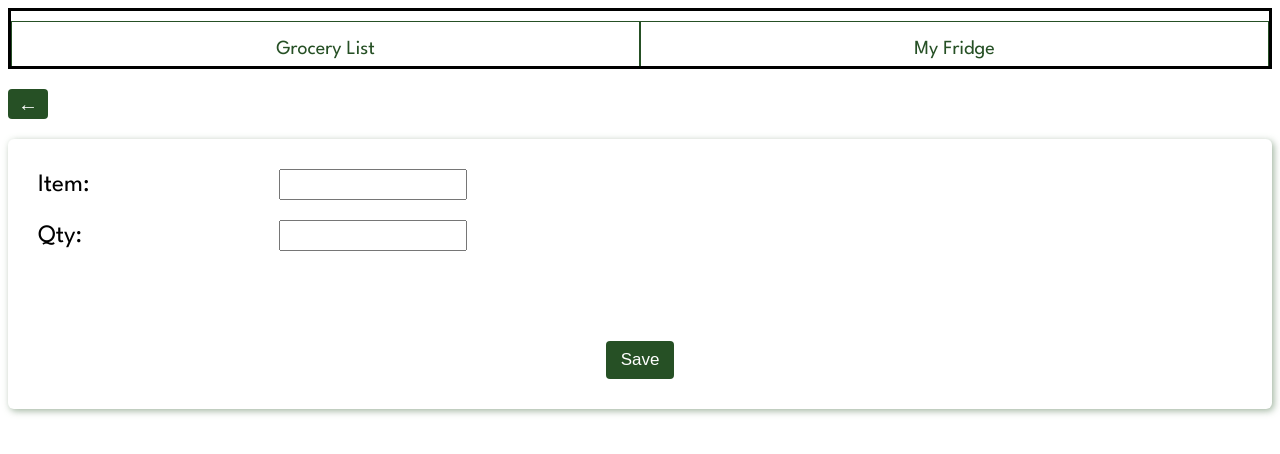
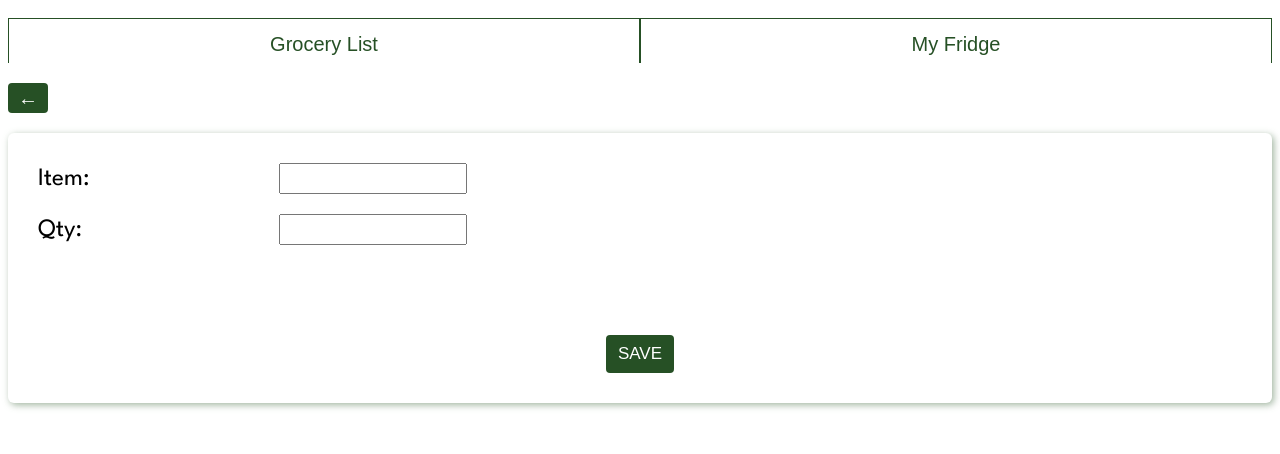
Before and after one commit to toddlf705/WIMF, a React (Vite) app in the folder wimf_app/: page /add_grocery in a window 1280 px wide. Shown: the top 454 px of the page. Built offline with nearby package versions, Linux system fonts and the light colour scheme; no server answers; the HTML template or start-up script is replaced by a standard one.

Commit message:
added move to grocer btn to edit my fridge page

```diff
--- a/wimf_app/src/App.css
+++ b/wimf_app/src/App.css
@@ -86,15 +86,16 @@ body {
 /* Nav Bar */
 
 .nav-container{
-  border: solid black;
   height: 55px;
   display: flex;
   justify-content: space-evenly;
   margin-bottom: 20px;
 }
 
-.nav-container a {
-  text-decoration: none;
+.nav-container button {
+  border: none;
+  background-color: transparent;
+  font-size: 20px;
   color: rgb(38, 80, 37);
 }
 
@@ -211,9 +212,9 @@ body {
   justify-content: space-evenly;
 }
 
-.submit-delete-btn button {
-  width: 78px;
-  height: 38px;
+#submit-delete {
+  width: 80px;
+  height: 42px;
   border: none;
   border-radius: 4px;
   padding: 3px;
@@ -222,6 +223,21 @@ body {
   font-size: 17px;
 }
 
-.submit-delete-btn button:hover {
+#submit-delete:hover {
   background-color: rgb(38, 80, 37, 0.8);
 }
+
+#move-to-grocery {
+  width: 80px;
+  height: 42px;
+  border: none;
+  border-radius: 4px;
+  padding: 5px;
+  background: rgb(38, 80, 37);
+  color: white;
+  font-size: 12px;
+}
+
+#move-to-grocery:hover {
+  background-color: rgb(38, 80, 37, 0.8);
+}
--- a/wimf_app/src/components/Addgrocery.jsx
+++ b/wimf_app/src/components/Addgrocery.jsx
@@ -47,7 +47,7 @@ const Addgrocery = () => {
                     <input type="text" id='quantity' value={quantity} onChange={handleQtyChange} required></input>
                 </div>
                 <div className='submit-btn'>
-                    <button type='submit'>Save</button>
+                    <button type='submit'>SAVE</button>
                 </div>
             </form>
         </div>
--- a/wimf_app/src/components/Addmyfridge.jsx
+++ b/wimf_app/src/components/Addmyfridge.jsx
@@ -102,7 +102,7 @@ const Addmyfridge = () => {
                 </div>
 
                 <div className='submit-btn'>
-                    <button type='submit'>Save</button>
+                    <button type='submit'>SAVE</button>
                 </div>
             </form>
         </div>
--- a/wimf_app/src/components/Editmyfridge.jsx
+++ b/wimf_app/src/components/Editmyfridge.jsx
@@ -95,9 +95,11 @@ const Editmyfridge = () => {
                 </div> */}
 
                 <div className='submit-delete-btn'>
-                    <button onClick={()=>handleUpdate(update._id)}> Save</button>
+                    <button id='submit-delete'onClick={()=>handleUpdate(update._id)}> SAVE</button>
 
-                    <button onClick={()=>handleDelete(update._id)}>Delete</button>
+                    <button id='submit-delete' onClick={()=>handleDelete(update._id)}>DELETE</button>
+
+                    <button id='move-to-grocery'>MOVE TO GROCERY</button>
                 </div>
             </div>
         </div>
--- a/wimf_app/src/components/Nav.jsx
+++ b/wimf_app/src/components/Nav.jsx
@@ -1,14 +1,15 @@
-import { Link } from 'react-router-dom'
+import { useNavigate } from 'react-router-dom'
 
 const Nav = () => {
+    const navigate = useNavigate()
 
     return (
         <div className='nav-container'>
             <div className='nav'>
-                <Link to="/grocery_list"> Grocery List </Link>
+                <button onClick={()=>navigate('/grocery_list')}>Grocery List</button>
             </div>
             <div className='nav'>
-                <Link to="/my_fridge">My Fridge</Link>
+                <button onClick={()=>navigate('/my_fridge')}>My Fridge</button>
             </div>
         </div>
     )
```
